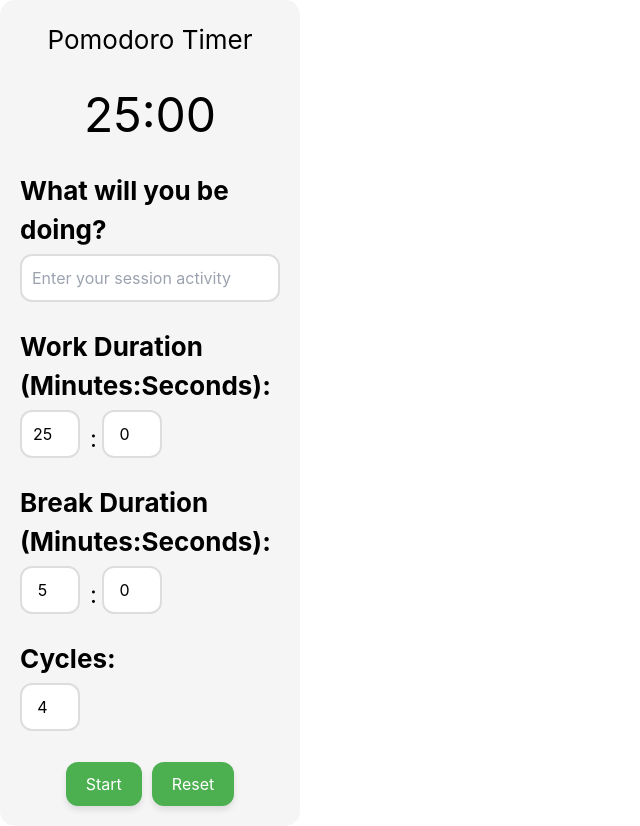
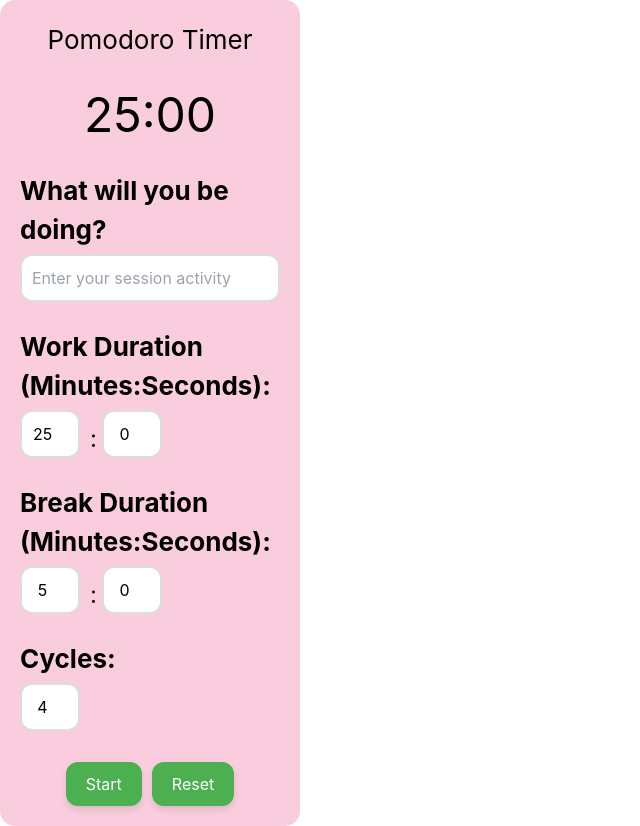
Before and after one commit to isaemi/hack-the-north-2024, a React (Vite) app in the folder client/: page / in a window 1280 px wide. Shown: the whole page, without its empty margins (0-640 px from the left). Built offline with nearby package versions, Linux system fonts and the light colour scheme.

Commit message:
Update App.css

```diff
--- a/client/src/App.css
+++ b/client/src/App.css
@@ -124,3 +124,7 @@ button {
   background-color: #ccc;
   cursor: not-allowed;
 }
+
+.pomodoro-container {
+  background-color: #FACDDE;
+}
```
